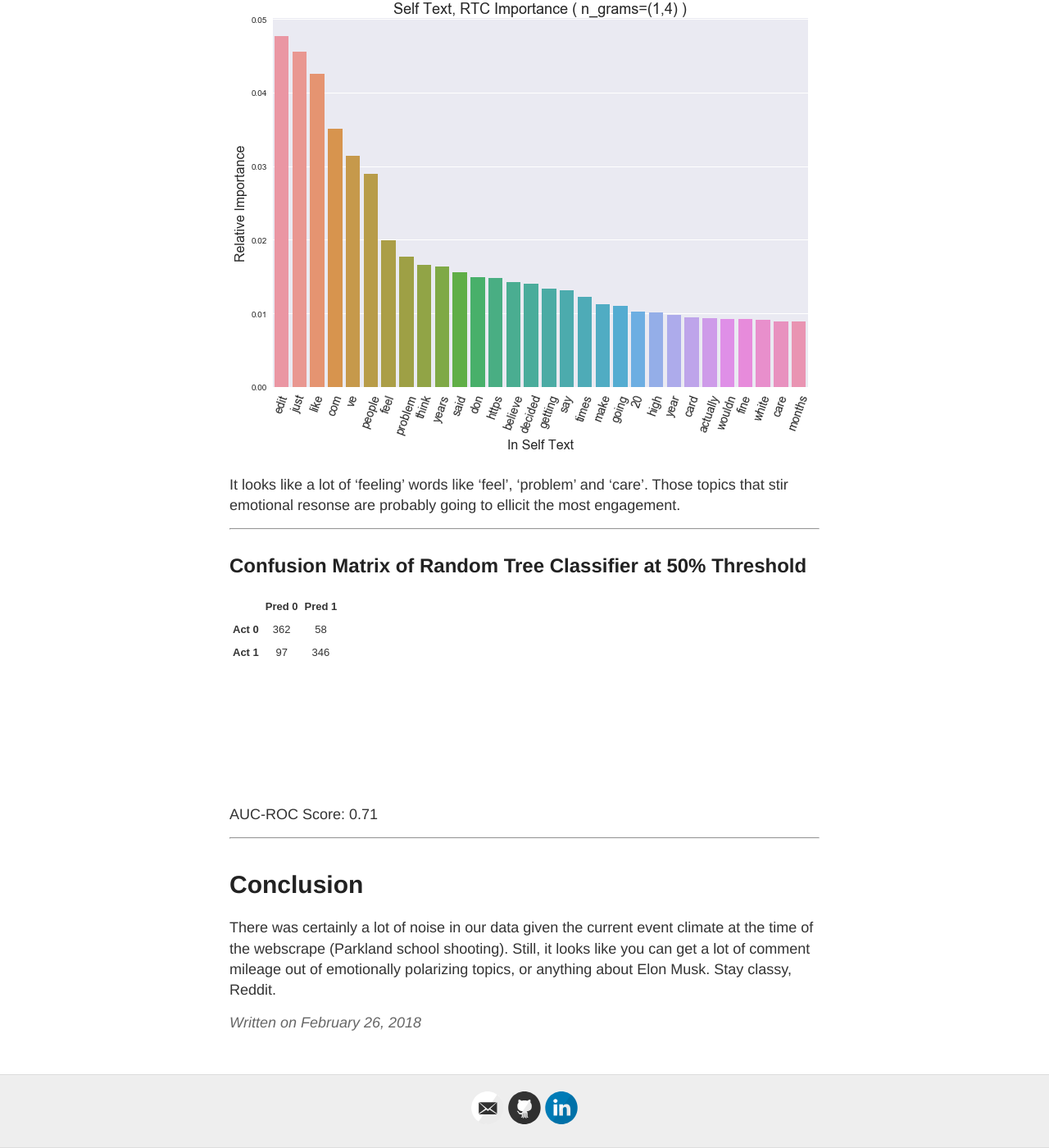
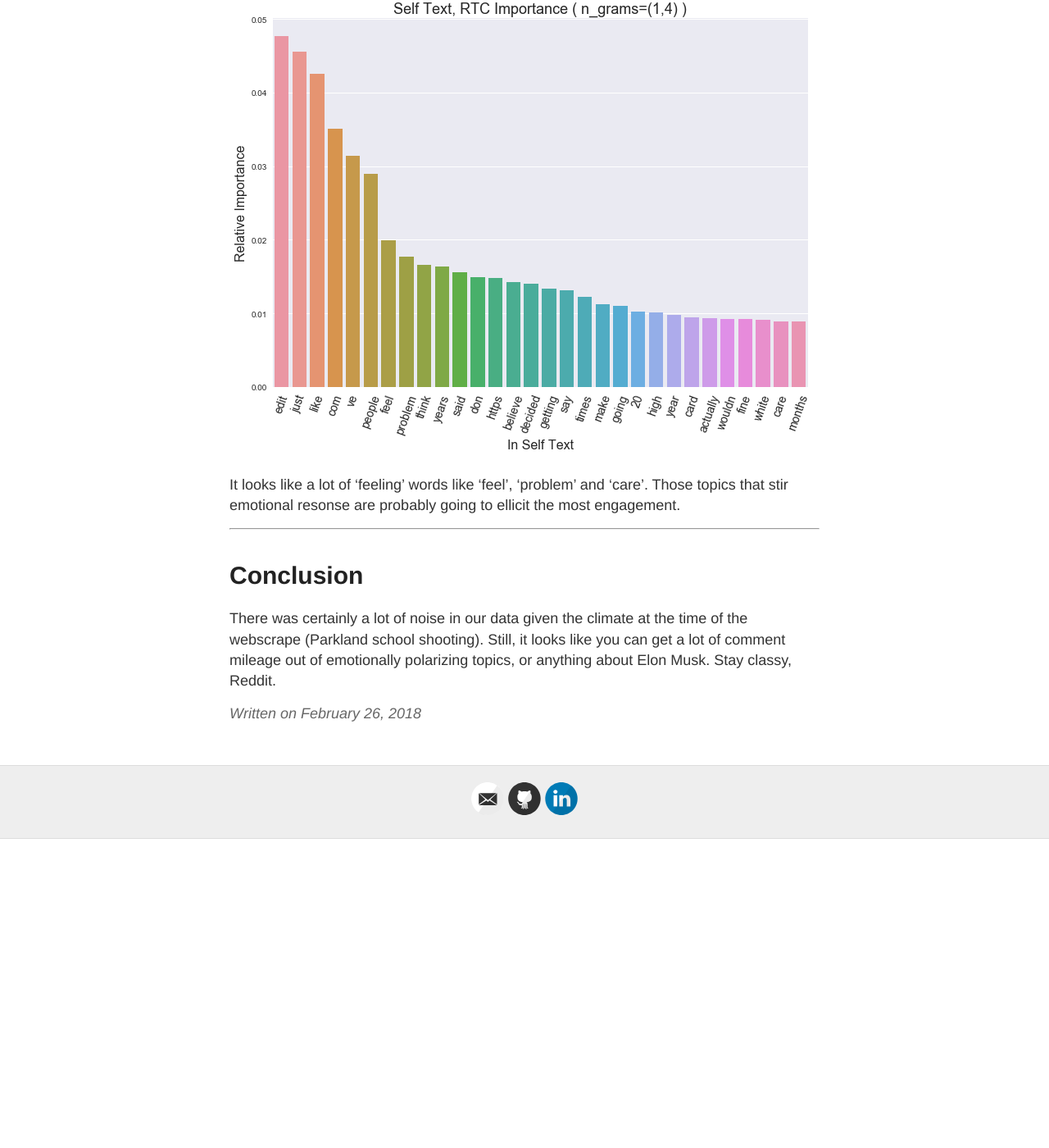
Before and after one commit to PhilPizza/jekyll-now, a Jekyll site: the page built from _posts/2018-02-26-Reddit_Comment_blog.md, in a window 1280 px wide and 1400 px high, scrolled down 9014 px. Shown: the whole window at 82% size. Built offline with Jekyll 4.4.1, drawn with Linux system fonts in a browser that asks for light colours; after the commit the page ends 10037 px from its top, so only the background shows below that.

```diff
--- a/_posts/2018-02-26-Reddit_Comment_blog.md
+++ b/_posts/2018-02-26-Reddit_Comment_blog.md
@@ -118,53 +118,8 @@
 
 It looks like a lot of 'feeling' words like 'feel', 'problem' and 'care'. Those topics that stir emotional resonse are probably going to ellicit the most engagement.
 
-
----
-
-## Confusion Matrix of Random Tree Classifier at 50% Threshold
-
-
-<div>
-<style>
-    .dataframe thead tr:only-child th {
-        text-align: right;
-    }
-
-    .dataframe thead th {
-        text-align: left;
-    }
-
-    .dataframe tbody tr th {
-        vertical-align: top;
-    }
-</style>
-<table border="1" class="dataframe">
-  <thead>
-    <tr style="text-align: right;">
-      <th></th>
-      <th>Pred 0</th>
-      <th>Pred 1</th>
-    </tr>
-  </thead>
-  <tbody>
-    <tr>
-      <th>Act 0</th>
-      <td>362</td>
-      <td>58</td>
-    </tr>
-    <tr>
-      <th>Act 1</th>
-      <td>97</td>
-      <td>346</td>
-    </tr>
-  </tbody>
-</table>
-</div>
-
-AUC-ROC Score: 0.71
-
 ---
 
 # Conclusion
 
-There was certainly a lot of noise in our data given the current event climate at the time of the webscrape (Parkland school shooting). Still, it looks like you can get a lot of comment mileage out of emotionally polarizing topics, or anything about Elon Musk. Stay classy, Reddit.
+There was certainly a lot of noise in our data given the climate at the time of the webscrape (Parkland school shooting). Still, it looks like you can get a lot of comment mileage out of emotionally polarizing topics, or anything about Elon Musk. Stay classy, Reddit.
```
Also changed, not shown: post_archive/2018-02-12-iowa_liquor_blog.md (renamed from _posts/2018-02-12-iowa_liquor_blog.md).
